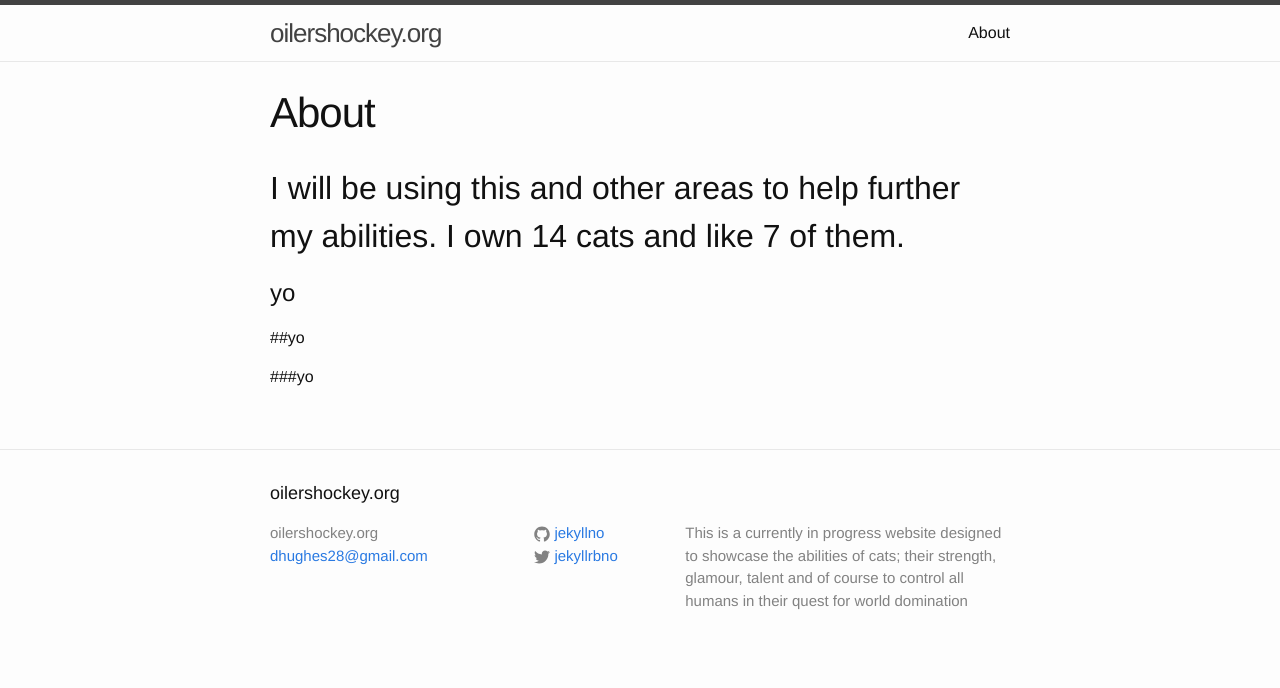
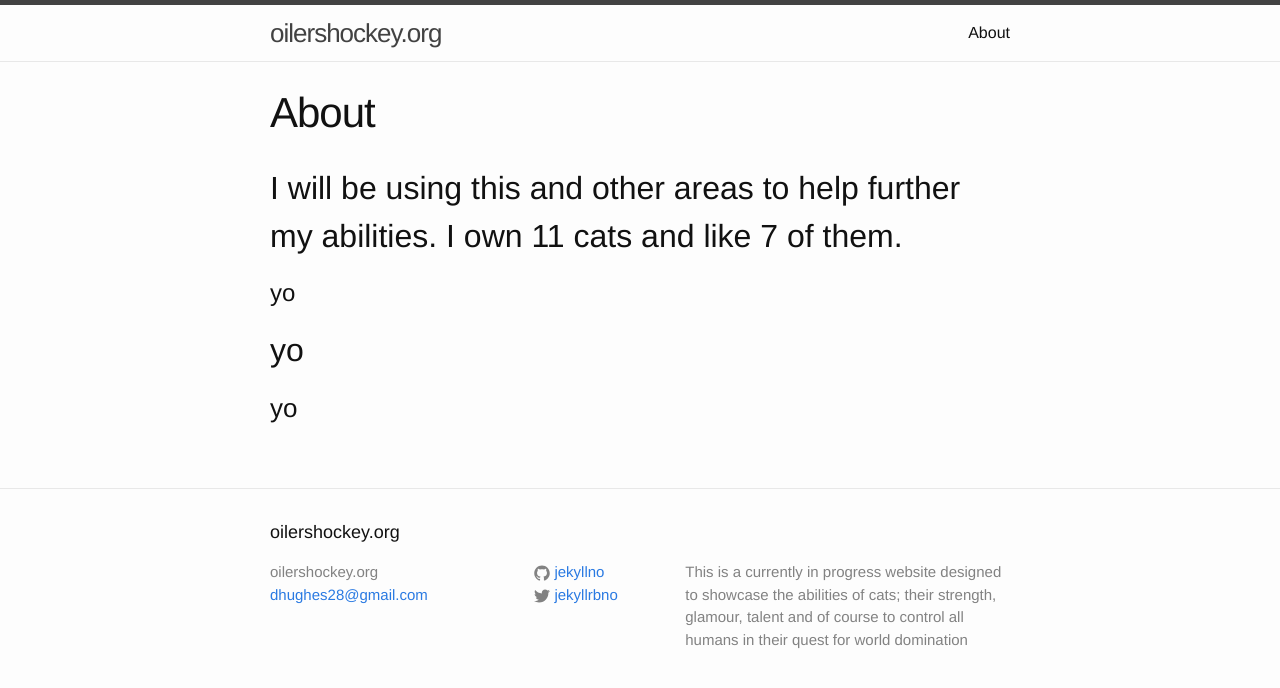
Before and after one commit to Dhughes06/Dhughes06.github.io, a Jekyll site: the page built from about.md, in a window 1280 px wide. Shown: the top 688 px of the page. Built offline with Jekyll 4.4.1, drawn with Linux system fonts in a browser that asks for light colours.

Commit message:
Update about.md

```diff
--- a/about.md
+++ b/about.md
@@ -3,10 +3,10 @@ layout: page
 title: About
 permalink: /about/
 ---
-I will be using this and other areas to help further my abilities. I own 14 cats and like 7 of them.
+I will be using this and other areas to help further my abilities. I own 11 cats and like 7 of them.
 ---
 <h1>yo</h1>
 
-##yo
+<h2>yo</h2>
 
-###yo
+<h3>yo</h3>
```
